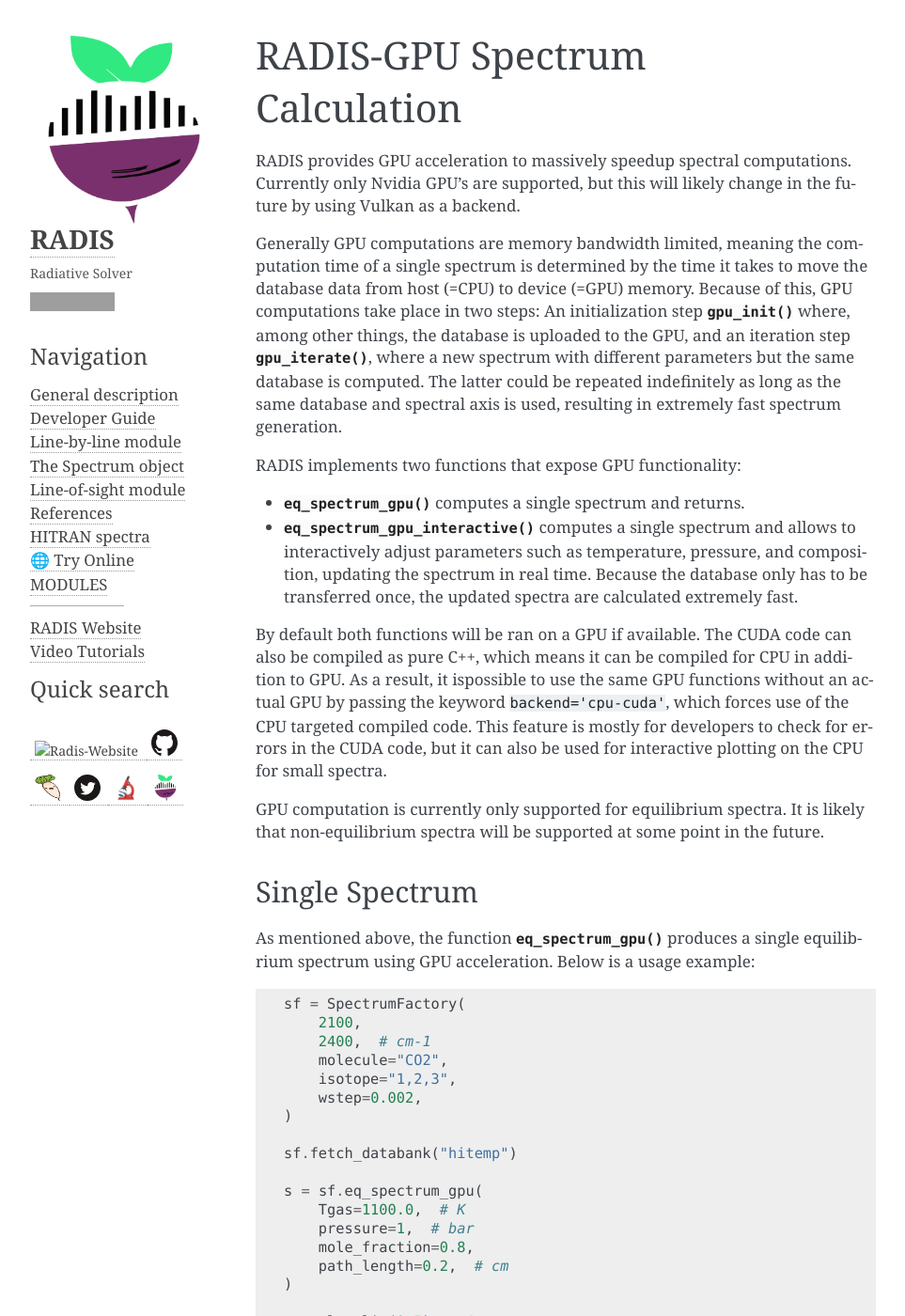
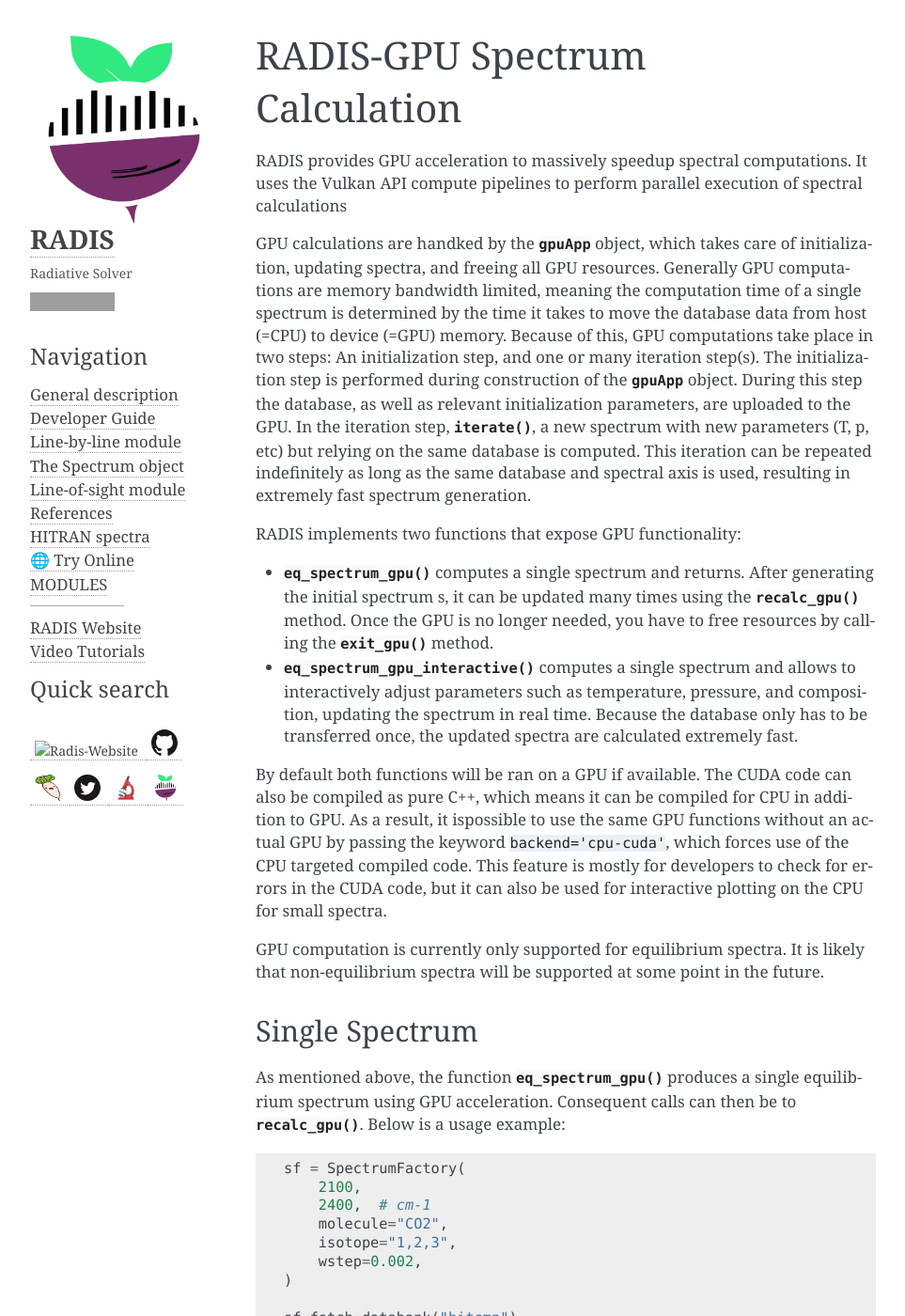
Before and after one commit to radis/radis, a Sphinx documentation site: the page built from docs/lbl/gpu.rst, in a window 1280 px wide and 1400 px high. Shown: the whole window at 94% size, without its empty margins (148-1111 px from the left). Built offline with Sphinx 7.4.7, drawn with Linux system fonts in a browser that asks for light colours; pages that are not in the unit, such as notebooks, are missing from menus; the version number could not be read and is left out; comment, search, counter and statistics services are not loaded; some of the changed text lies outside the part shown; grey boxes are pictures that could not be loaded.

Commit message:
Update gpu.rst

```diff
--- a/docs/lbl/gpu.rst
+++ b/docs/lbl/gpu.rst
@@ -5,20 +5,23 @@
 ==============================
 
 RADIS provides GPU acceleration to massively speedup spectral computations.
-Currently only Nvidia GPU's are supported, but this will likely change in the future
-by using Vulkan as a backend.
+It uses the Vulkan API compute pipelines to perform parallel execution of spectral calculations
 
+GPU calculations are handked by the :py:class:`~radis.gpu.gpu.gpuApp` object, which takes care of initialization,
+updating spectra, and freeing all GPU resources.
 Generally GPU computations are memory bandwidth limited, meaning the computation time of
 a single spectrum is determined by the time it takes to move the database data from host
 (=CPU) to device (=GPU) memory. Because of this, GPU computations take place in two steps:
-An initialization step :py:func:`~radis.gpu.gpu.gpu_init` where, among other things, the database is
-uploaded to the GPU, and an iteration step :py:func:`~radis.gpu.gpu.gpu_iterate`, where a new spectrum
-with different parameters but the same database is computed. The latter could be repeated indefinitely
+An initialization step, and one or many iteration step(s). The initialization step is performed during construction of the :py:class:`~radis.gpu.gpu.gpuApp` object. During this step the database, as well as relevant initialization parameters,
+are uploaded to the GPU. In the iteration step, :py:meth:`~radis.gpu.gpu.gpuApp.iterate`, a new spectrum
+with new parameters (T, p, etc) but relying on the same database is computed. This iteration can be repeated indefinitely
 as long as the same database and spectral axis is used, resulting in extremely fast spectrum generation.
 
 RADIS implements two functions that expose GPU functionality:
 
 - :py:func:`~radis.lbl.factory.SpectrumFactory.eq_spectrum_gpu` computes a single spectrum and returns.
+  After generating the initial spectrum s, it can be updated many times using the :py:meth:`~radis.spectrum.spectrum.Spectrum.recalc_gpu` method.
+  Once the GPU is no longer needed, you have to free resources by calling the :py:meth:`~radis.spectrum.spectrum.Spectrum.exit_gpu` method.
 
 - :py:func:`~radis.lbl.factory.SpectrumFactory.eq_spectrum_gpu_interactive` computes a single
   spectrum and allows to interactively adjust parameters such as temperature, pressure, and
@@ -40,7 +43,7 @@
 ---------------
 
 As mentioned above, the function :py:func:`~radis.lbl.factory.SpectrumFactory.eq_spectrum_gpu`
-produces a single equilibrium spectrum using GPU acceleration. Below is a usage example::
+produces a single equilibrium spectrum using GPU acceleration. Consequent calls can then be to :py:meth:`~radis.spectrum.spectrum.Spectrum.recalc_gpu`. Below is a usage example::
 
     sf = SpectrumFactory(
         2100,
@@ -52,8 +55,10 @@
 
     sf.fetch_databank("hitemp")
 
+    T_list = [1000.0, 1500.0, 2000.0]
+
     s = sf.eq_spectrum_gpu(
-        Tgas=1100.0,  # K
+        Tgas=T_list[0],  # K
         pressure=1,  # bar
         mole_fraction=0.8,
         path_length=0.2,  # cm
@@ -62,6 +67,12 @@
     s.apply_slit(0.5)#cm-1
     s.plot("radiance", show=True)
 
+    for T in T_list[1:]:
+        s.recalc_gpu(Tgas=T)
+        show = (True if T == T_list[-1] else False)
+        s.plot("radiance", show=show, nfig="same")
+
+    s.exit_gpu()
 
 .. minigallery:: radis.lbl.SpectrumFactory.eq_spectrum_gpu
     :add-heading:
```
Also changed, not shown: other parts of docs/lbl/gpu.rst (+0 -1 lines).
